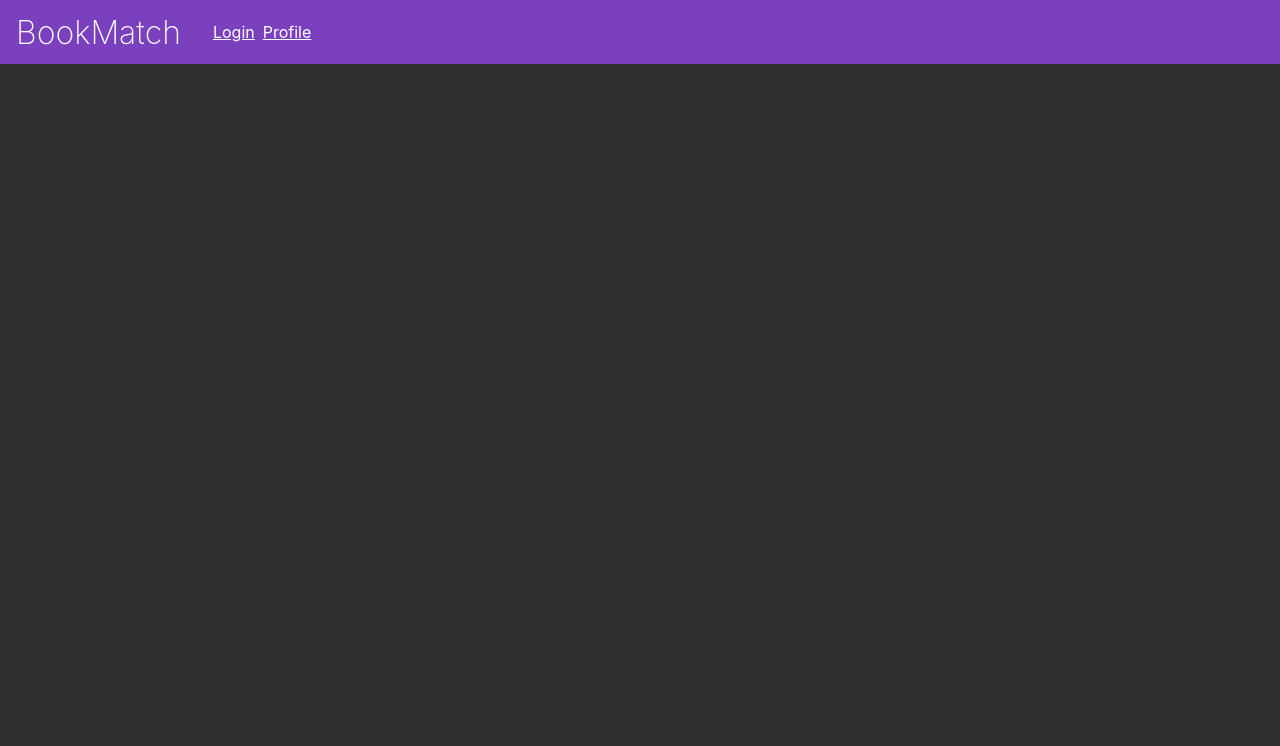
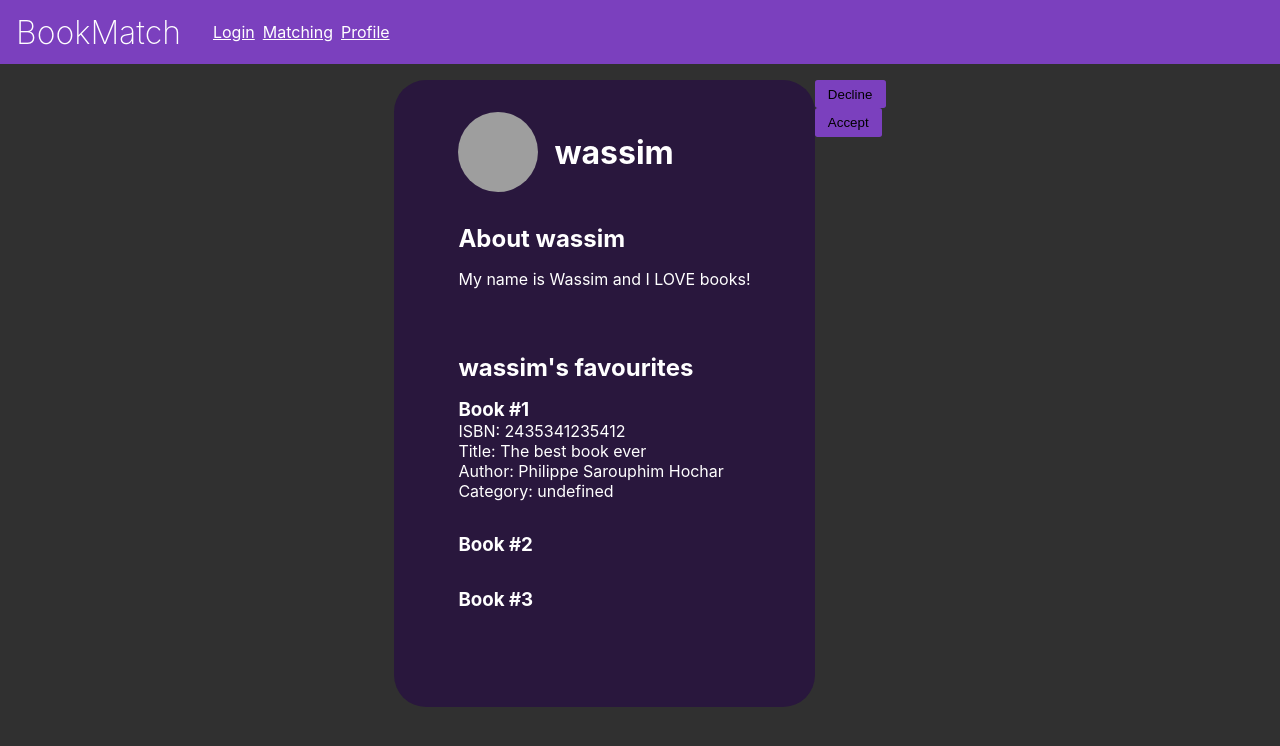
Before and after one commit to WassimJabz/BookMatch, a React (Create React App) app in the folder bookmatch-frontend/: page /match in a window 1280 px wide. Shown: the top 746 px of the page. Built offline with nearby package versions, Linux system fonts and the light colour scheme; grey boxes are pictures that could not be loaded.

Commit message:
First draft (unfinished) of matching page

```diff
--- a/bookmatch-frontend/src/App.css
+++ b/bookmatch-frontend/src/App.css
@@ -11,6 +11,7 @@
 
 html{
   --color-accent: #7b40be;
+  --color-accent-dark: #29173d;
   --color-accent-transparent: #7b40be2c;
   --navbar-height: 4rem;
 
--- a/bookmatch-frontend/src/App.js
+++ b/bookmatch-frontend/src/App.js
@@ -4,6 +4,7 @@ import ProfilePage from './ProfilePage/ProfilePage';
 import LoginPage from './LoginPage/LoginPage';
 import NavBar from "./NavBar/NavBar";
 import ChattingPage from "./ChattingPage/ChattingPage";
+import MatchingPage from "./Matching/MatchingPage";
 
 function App() {
   return (
@@ -15,6 +16,7 @@ function App() {
             <Route path="/" element={<ChattingPage />} />
             <Route path="profile" element={<ProfilePage />} />
             <Route path="login" element={<LoginPage />} />
+            <Route path="match" element={<MatchingPage />} />
           </Routes>
         </BrowserRouter>
       </div>
--- /dev/null
+++ b/bookmatch-frontend/src/Matching/MatchingPage.css
@@ -0,0 +1,11 @@
+.matching-container{
+    display: flex;
+    justify-content: center;
+    width: 100%;
+}
+
+.card{
+    background-color: var(--color-accent-dark);
+    padding: 2rem 4rem;
+    border-radius: 2rem;
+}
--- /dev/null
+++ b/bookmatch-frontend/src/Matching/MatchingPage.js
@@ -0,0 +1,64 @@
+import { useState } from 'react';
+import './MatchingPage.css';
+
+export default function MatchingPage(){
+
+    const [picUrl, setPicUrl] = useState('https://cdn.pixabay.com/photo/2015/10/05/22/37/blank-profile-picture-973460_1280.png');
+    const [username, setUsername] = useState('wassim');
+    const [email, setEmail] = useState('email@mail.com');
+    const [about, setAbout] = useState('My name is Wassim and I LOVE books!')
+    const [book1, setBook1] = useState({
+        isbn: '2435341235412',
+        title: 'The best book ever',
+        authors: ['Philippe Sarouphim Hochar']
+    });
+    const [book2, setBook2] = useState(null);
+    const [book3, setBook3] = useState(null);
+
+    return (
+        <>
+            <div className="matching-container">
+                <div className="card">
+                    <div className="header">
+                        <img src={picUrl} />
+                        <h1>{username}</h1>
+                    </div>
+                    <section>
+                        <h2>{`About ${username}`}</h2>
+                        <p>{about}</p>
+                    </section>
+                    <section>
+                        <h2>{`${username}'s favourites`}</h2>
+                        <BookDisplay num={1} book={book1} />
+                        <BookDisplay num={2} book={book2} />
+                        <BookDisplay num={3} book={book3} />
+                    </section>
+                </div>
+                <div className="choice">
+                    <button>Decline</button>
+                    <button>Accept</button>
+                </div>
+            </div>
+        </>
+    )
+}
+
+const BookDisplay = ({ num, book }) => {
+
+    return (
+        <div className="book-selection">
+            <h3>{`Book #${num}`}</h3>
+            {book ?
+            <>
+            <div>{`ISBN: ${book.isbn}`}</div>
+            <div>{`Title: ${book.title}`}</div>
+            <div>{`Author: ${book.authors[0]}`}</div>
+            <div>{`Category: ${book.category}`}</div>
+            </>
+            :
+            <></>
+            }
+        </div>
+
+    )
+}
--- a/bookmatch-frontend/src/NavBar/NavBar.js
+++ b/bookmatch-frontend/src/NavBar/NavBar.js
@@ -7,6 +7,7 @@ export default function NavBar(){
             <div className="logo"><a href="/">BookMatch</a></div>
             <nav>
                 <a href="/login">Login</a>
+                <a href="/match">Matching</a>
                 <a href="/profile">Profile</a>
             </nav>
         </div>
```
